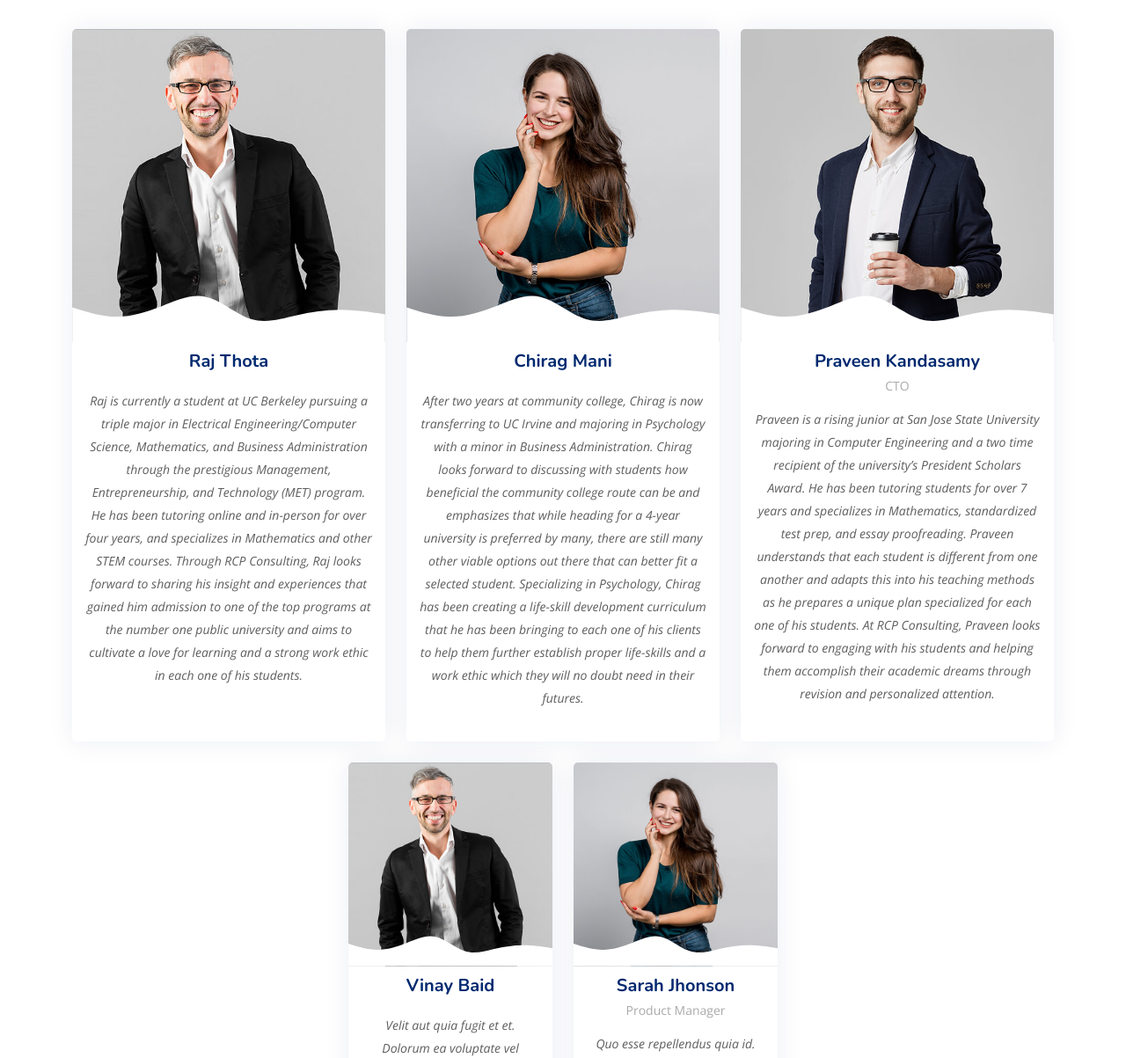
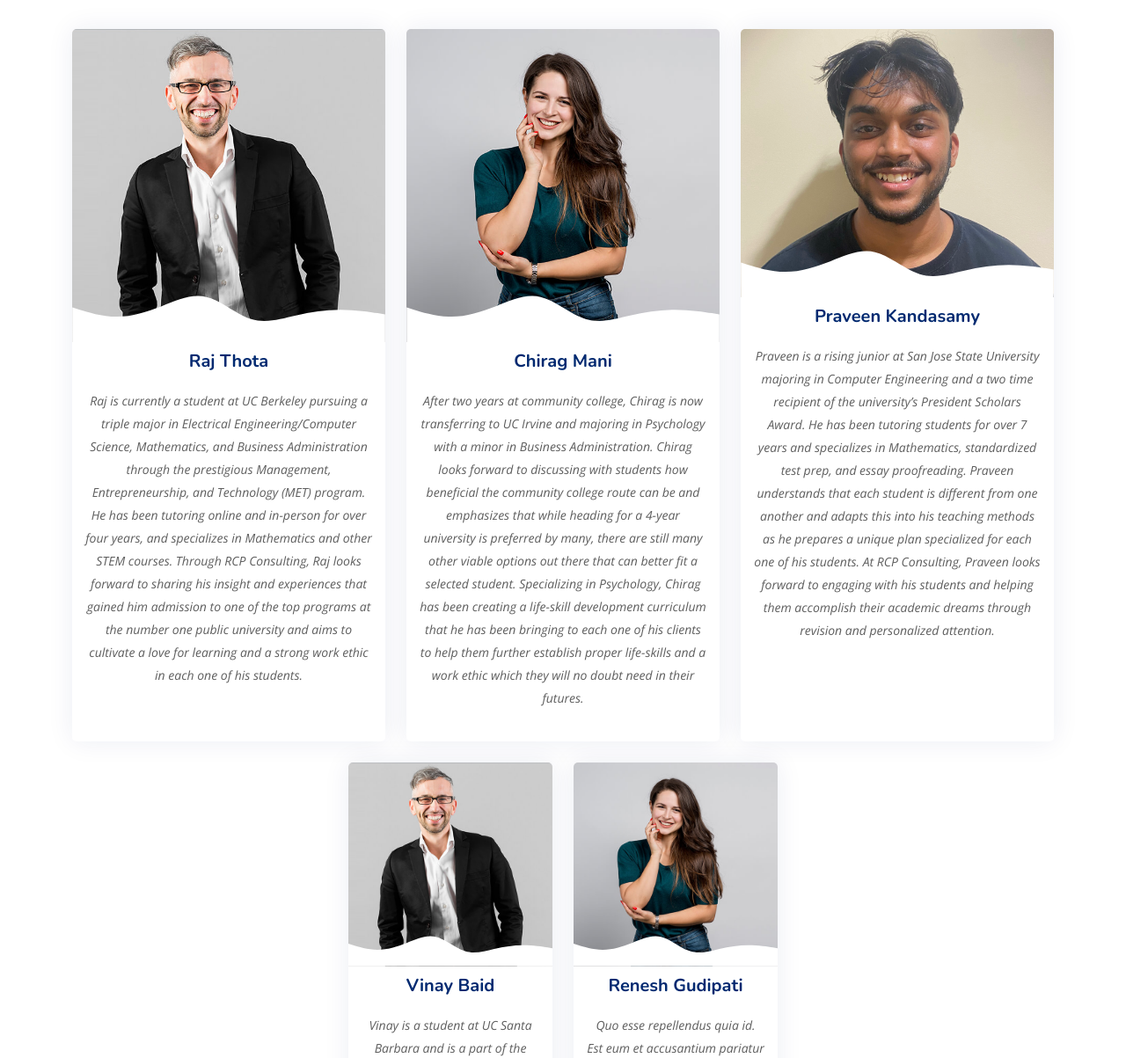
Before and after one commit to praveenksamy148/rcp_website, a plain HTML site: page team.html in a window 1280 px wide. Shown: the part 143-1346 px from the top of the page at 88% size. Drawn offline with nearby package versions, Linux system fonts and the light colour scheme.

Commit message:
added team photo and a couple descriptions

```diff
--- a/team.html
+++ b/team.html
@@ -124,7 +124,7 @@
           <div class="col-lg-4 col-md-4 d-flex align-items-stretch" data-aos="fade-up" data-aos-delay="300">
             <div class="member">
               <div class="member-img">
-                <img src="assets/img/team/team-3.jpg" class="img-fluid" alt="">
+                <img src="assets/img/team/profile.jpg" class="img-fluid" alt="">
                 <div class="social">
                   <a href=""><i class="bi bi-twitter"></i></a>
                   <a href=""><i class="bi bi-facebook"></i></a>
@@ -134,7 +134,7 @@
               </div>
               <div class="member-info">
                 <h4>Praveen Kandasamy </h4>
-                <span>CTO</span>
+                <!-- <span>CTO</span> -->
                 <p>	Praveen is a rising junior at San Jose State University majoring in Computer Engineering and a two time recipient of the university’s President Scholars Award. He has been tutoring students for over 7 years and specializes in Mathematics, standardized test prep, and essay proofreading. Praveen understands that each student is different from one another and adapts this into his teaching methods as he prepares a unique plan specialized for each one of his students. At RCP Consulting, Praveen looks forward to engaging with his students and helping them accomplish their academic dreams through revision and personalized attention.
                 </p>
               </div>
@@ -163,7 +163,8 @@
               <div class="member-info">
                 <h4>Vinay Baid </h4>
                 <!-- <span>Chief Executive Officer</span> -->
-                <p>Velit aut quia fugit et et. Dolorum ea voluptate vel tempore tenetur ipsa quae aut. Ipsum exercitationem iure minima enim corporis et voluptate.</p>
+                <p>Vinay is a student at UC Santa Barbara and is a part of the university's esteemed College of Creative Studies Physics research program where he is currently an active member of the Jayich Lab doing research in Atomic and Molecular Optics with an emphasis on ion trapping. With several years of tutoring and helping students under his belt along with his profound interest in Quantum Physics and Information Science, Vinay looks to apply his skills to benefit his students at RCP Consulting in any way. Vinay harbors ambitious goals of contributing to the forefront of technology and reflects his own desires to his students and motivates them to shoot for the stars and pursue whatever their heart desires.
+                </p>
               </div>
             </div>
           </div>
@@ -180,8 +181,8 @@
                 </div>
               </div>
               <div class="member-info">
-                <h4>Sarah Jhonson</h4>
-                <span>Product Manager</span>
+                <h4>Renesh Gudipati</h4>
+                <!-- <span>Product Manager</span> -->
                 <p>Quo esse repellendus quia id. Est eum et accusantium pariatur fugit nihil minima suscipit corporis. Voluptate sed quas reiciendis animi neque sapiente.</p>
               </div>
             </div>
```
Also changed, not shown: assets/img/team/profile.jpg (added).
